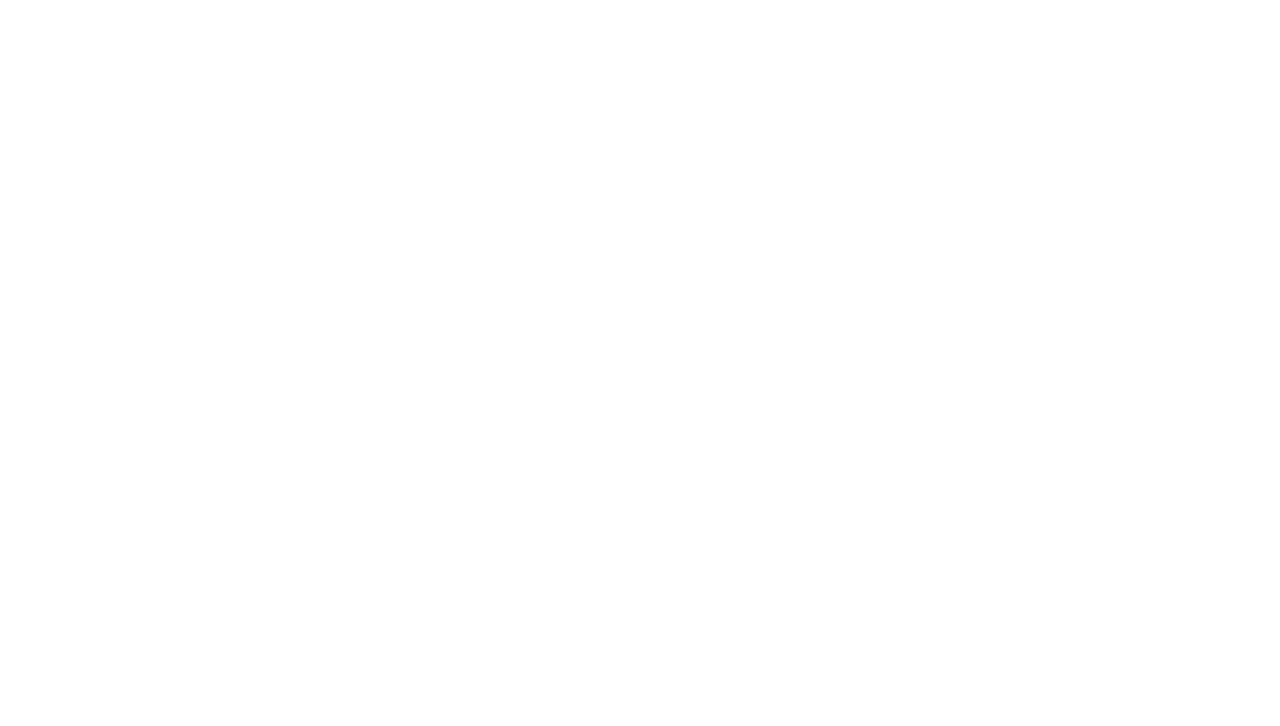
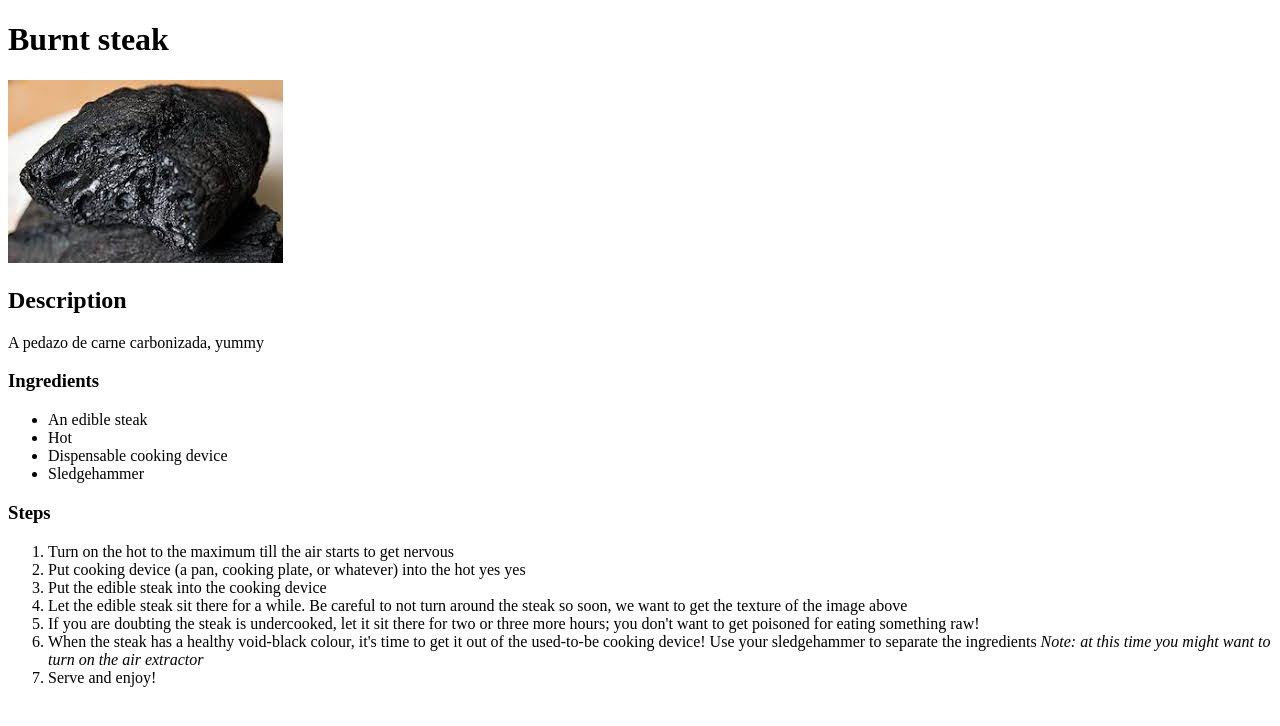
Before and after one commit to sebyta2011/odin-recipes, a plain HTML site: page recipes/burnt-steak.html in a window 1280 px wide. Drawn offline with Linux system fonts and the light colour scheme.

Commit message:
Added content to burnt-steak.html

```diff
--- a/recipes/burnt-steak.html
+++ b/recipes/burnt-steak.html
@@ -0,0 +1,34 @@
+<!DOCTYPE html>
+<html lang="en">
+    <head>
+        <meta charset="UTF-8">
+        <title>Burnt steak</title>
+    </head>
+    <body>
+        <h1>Burnt steak</h1>
+            <img src="images/steak.jpeg">
+        <h2>Description</h2>
+            <p>A pedazo de carne carbonizada, yummy</p>
+            <h3>Ingredients</h3>
+                <ul>
+                    <li>An edible steak</li>
+                    <li>Hot</li>
+                    <li>Dispensable cooking device</li>
+                    <li>Sledgehammer</li>
+                </ul>
+            <h3>Steps</h3>
+                <ol>
+                    <li>Turn on the hot to the maximum till the air starts to get nervous</li>
+                    <li>Put cooking device (a pan, cooking plate, or whatever) into the hot yes yes</li>
+                    <li>Put the edible steak into the cooking device</li>
+                    <li>Let the edible steak sit there for a while. Be careful to not turn around
+                        the steak so soon, we want to get the texture of the image above</li>
+                    <li>If you are doubting the steak is undercooked, let it sit there for two or
+                        three more hours; you don't want to get poisoned for eating something raw!</li>
+                    <li>When the steak has a healthy void-black colour, it's time to get it out of the
+                        used-to-be cooking device! Use your sledgehammer to separate the ingredients
+                        <em>Note: at this time you might want to turn on the air extractor</em></li>
+                    <li>Serve and enjoy!</li>
+                </ol>
+    </body>
+</html>
```
Also changed, not shown: index.html (+4 -1 lines), recipes/images/steak.jpeg (added).
